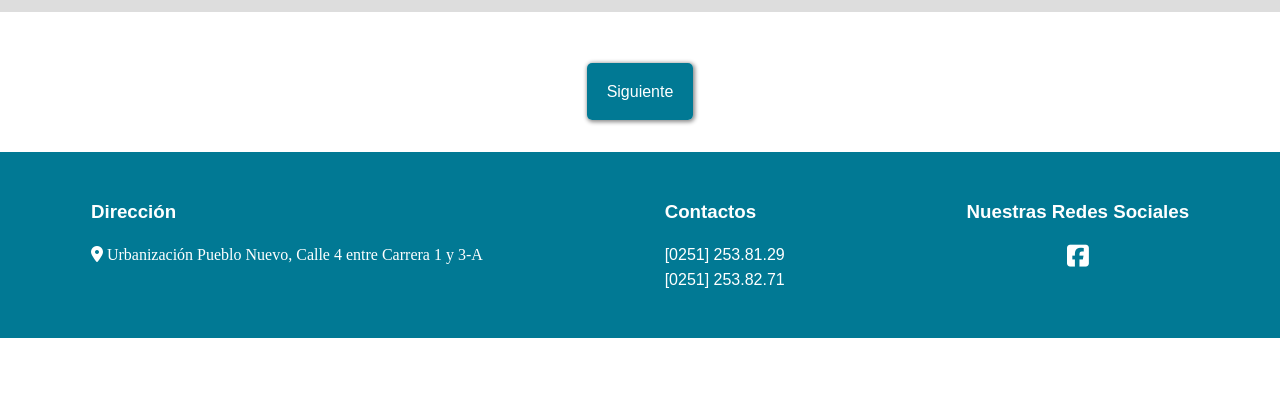
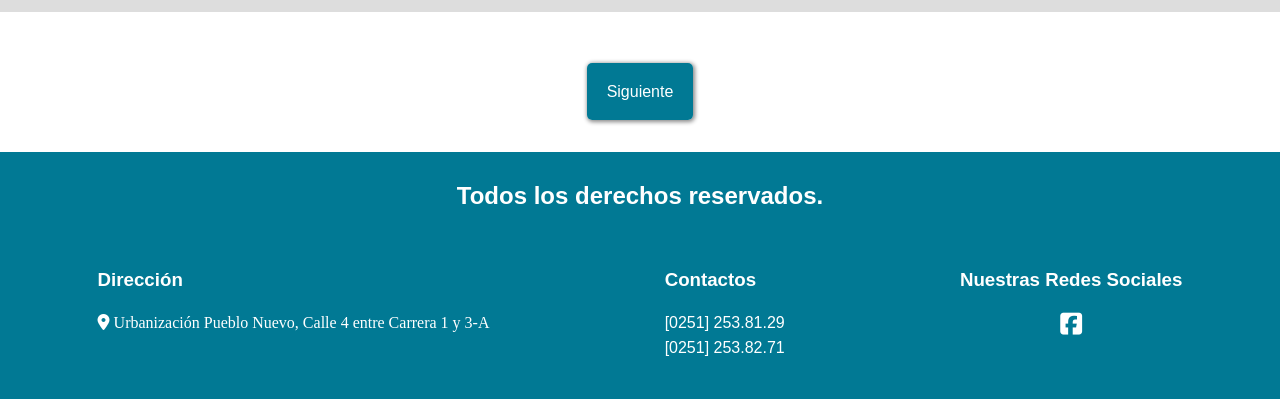
Before and after one commit to ocando19/ocando19.github.io, a plain HTML site: page index.html in a window 1280 px wide. Shown: the part 1365-1764 px from the top of the page. Before the commit the page ends 1703 px from the top, so only its background shows below. Drawn offline with Linux system fonts and the light colour scheme.

Commit message:
initial commit

```diff
--- a/Ayuda/style.css
+++ b/Ayuda/style.css
@@ -195,16 +195,19 @@ h1, .main__p {
 
 /*Footer pie de pagina */
 
-.footer {
+.footer{
     background: rgb(1, 121, 148);
-    display: flex;
     color: #fff;
-    justify-content: space-around;
-
+    padding: 10px;
 }
 
 .footer__container {
-    padding: 30px;
+    display: flex;
+    justify-content: space-around;
+}
+
+.footer__container2 {
+    padding: 20px;
 }
 
 .footer__p {
@@ -228,6 +231,10 @@ h1, .main__p {
 
 .contac_p {
     font-family: sans-serif;
+}
+
+.footer__h2 {
+    text-align: center;
 }
 
 /*Media quire para ajustar algunas propiedades al celular*/
@@ -270,12 +277,12 @@ h1, .main__p {
 @media screen and (max-width: 480px)
 {
 
-    .footer {
+    .footer__container {
         flex-direction: column;
         align-items: center;
     }
 
-    .footer__container {
+    .footer__container2 {
         text-align: center;
     }
 }
--- a/Horarios/style.css
+++ b/Horarios/style.css
@@ -175,16 +175,19 @@ td {
 
 /*Footer pie de pagina*/
 
-.footer {
+.footer{
     background: rgb(1, 121, 148);
-    display: flex;
     color: #fff;
-    justify-content: space-around;
-
+    padding: 10px;
 }
 
 .footer__container {
-    padding: 30px;
+    display: flex;
+    justify-content: space-around;
+}
+
+.footer__container2 {
+    padding: 20px;
 }
 
 .footer__p {
@@ -208,6 +211,10 @@ td {
 
 .contac_p {
     font-family: sans-serif;
+}
+
+.footer__h2 {
+    text-align: center;
 }
 
 /*Media quire para ajustar algunas propiedades al celular*/
@@ -278,12 +285,12 @@ td {
 @media screen and (max-width: 480px)
 {
 
-    .footer {
+    .footer__container {
         flex-direction: column;
         align-items: center;
     }
 
-    .footer__container {
+    .footer__container2 {
         text-align: center;
     }
 }
--- a/Nosotros/style.css
+++ b/Nosotros/style.css
@@ -166,16 +166,19 @@ span {
 
 /*Footer pie de pagina*/
 
-.footer {
+.footer{
     background: rgb(1, 121, 148);
-    display: flex;
     color: #fff;
-    justify-content: space-around;
-
+    padding: 10px;
 }
 
 .footer__container {
-    padding: 30px;
+    display: flex;
+    justify-content: space-around;
+}
+
+.footer__container2 {
+    padding: 20px;
 }
 
 .footer__p {
@@ -199,6 +202,10 @@ span {
 
 .contac_p {
     font-family: sans-serif;
+}
+
+.footer__h2 {
+    text-align: center;
 }
 
 /*Media quire para ajustar algunas propiedades al celular*/
@@ -242,12 +249,12 @@ span {
 @media screen and (max-width: 480px)
 {
 
-    .footer {
+    .footer__container {
         flex-direction: column;
         align-items: center;
     }
 
-    .footer__container {
+    .footer__container2 {
         text-align: center;
     }
 }
--- a/Regístrate/style.css
+++ b/Regístrate/style.css
@@ -219,16 +219,19 @@ h1, .main__p {
 
 /*footer pie de pagina*/
 
-.footer {
+.footer{
     background: rgb(1, 121, 148);
-    display: flex;
     color: #fff;
-    justify-content: space-around;
-
+    padding: 10px;
 }
 
 .footer__container {
-    padding: 30px;
+    display: flex;
+    justify-content: space-around;
+}
+
+.footer__container2 {
+    padding: 20px;
 }
 
 .footer__p {
@@ -252,6 +255,10 @@ h1, .main__p {
 
 .contac_p {
     font-family: sans-serif;
+}
+
+.footer__h2 {
+    text-align: center;
 }
 
 /*Media quire para ajustar algunas propiedades al celular*/
@@ -294,12 +301,12 @@ h1, .main__p {
 @media screen and (max-width: 480px)
 {
 
-    .footer {
+    .footer__container {
         flex-direction: column;
         align-items: center;
     }
 
-    .footer__container {
+    .footer__container2 {
         text-align: center;
     }
 }
--- a/Servicios/style.css
+++ b/Servicios/style.css
@@ -225,16 +225,19 @@ span {
 
 /* Footer pie de pagina*/
 
-.footer {
+.footer{
     background: rgb(1, 121, 148);
-    display: flex;
     color: #fff;
-    justify-content: space-around;
-
+    padding: 10px;
 }
 
 .footer__container {
-    padding: 30px;
+    display: flex;
+    justify-content: space-around;
+}
+
+.footer__container2 {
+    padding: 20px;
 }
 
 .footer__p {
@@ -258,6 +261,10 @@ span {
 
 .contac_p {
     font-family: sans-serif;
+}
+
+.footer__h2 {
+    text-align: center;
 }
 
 /*Media quire para ajustar algunas propiedades al celular*/
@@ -312,12 +319,12 @@ span {
         transform: none;
     }
 
-    .footer {
+    .footer__container {
         flex-direction: column;
         align-items: center;
     }
 
-    .footer__container {
+    .footer__container2 {
         text-align: center;
     }
 }
--- a/index.html
+++ b/index.html
@@ -40,7 +40,7 @@
                     <a href="/Horarios/index.html" class="nav__ul-li-link">Horarios</a>
                 </li>
                 <li class="nav__ul-li">
-                    <a href="/Regístrate/index.html" class="nav__ul-li-link">Regístrate</a>
+                    <a href="/Regístrate/index.html" class="nav__ul-li-link">Regisstrate</a>
                 </li>
                 <li class="nav__ul-li">
                     <a href="/Ayuda/index.html" class="nav__ul-li-link">Ayuda</a>
@@ -130,22 +130,23 @@
     <!--Pie de pagina-->
 
     <footer class="footer">
-
+        <h2 class="footer__h2">Todos los derechos reservados.</h2>
         <div class="footer__container">
+            <div class="footer__container2">
                 <h3>Dirección</h3>
                 <p class="footer__p"><i class="fa-solid fa-location-dot"></i>  Urbanización Pueblo Nuevo, Calle 4 entre Carrera 1 y 3-A</p>
             </div>
 
-        <div class="footer__container">
+            <div class="footer__container2">
                 <h3>Contactos</h3>
                 <p class="contac_p">[0251] 253.81.29 <br> [0251] 253.82.71</p>
             </div>
 
-        <div class="footer__container redes">
+            <div class="footer__container2 redes">
                 <h3 class="footer__h3-redes">Nuestras Redes Sociales</h3>
                 <a class="footer__iconos" href="https://www.facebook.com/profile.php?id=61567476025135" target="_blank"><i class="fa-brands fa-square-facebook"></i></a>
             </div>
-
+        </div>
     </footer>
 
 </body>
--- a/style.css
+++ b/style.css
@@ -230,17 +230,19 @@ span {
 }
 
 /*footer pie de pagina*/
-
-.footer {
+.footer{
     background: rgb(1, 121, 148);
-    display: flex;
     color: #fff;
-    justify-content: space-around;
-
+    padding: 10px;
 }
 
 .footer__container {
-    padding: 30px;
+    display: flex;
+    justify-content: space-around;
+}
+
+.footer__container2 {
+    padding: 20px;
 }
 
 .footer__p {
@@ -264,6 +266,10 @@ span {
 
 .contac_p {
     font-family: sans-serif;
+}
+
+.footer__h2 {
+    text-align: center;
 }
 
 /*Media quire para ajustar algunas propiedades al celular*/
@@ -332,12 +338,12 @@ span {
         height: 250px;
     }
 
-    .footer {
+    .footer__container {
         flex-direction: column;
         align-items: center;
     }
 
-    .footer__container {
+    .footer__container2 {
         text-align: center;
     }
 }
```
Also changed, not shown: Ayuda/index.html (+6 -5 lines), Horarios/index.html (+9 -8 lines), Nosotros/index.html (+7 -6 lines), Regístrate/index.html (+13 -12 lines), Servicios/index.html (+8 -5 lines). Lines whose indentation alone changed are shown as unchanged.
